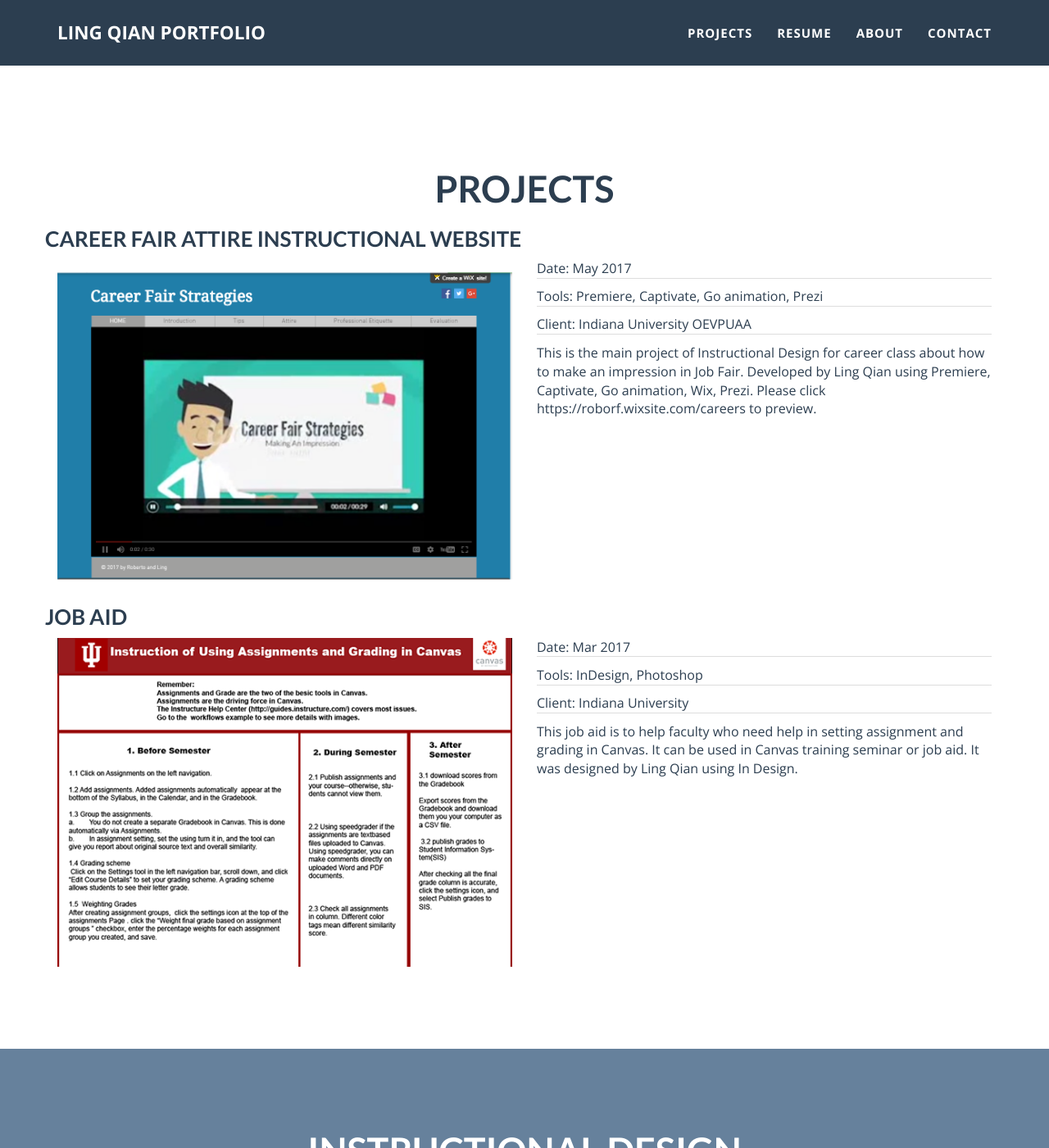
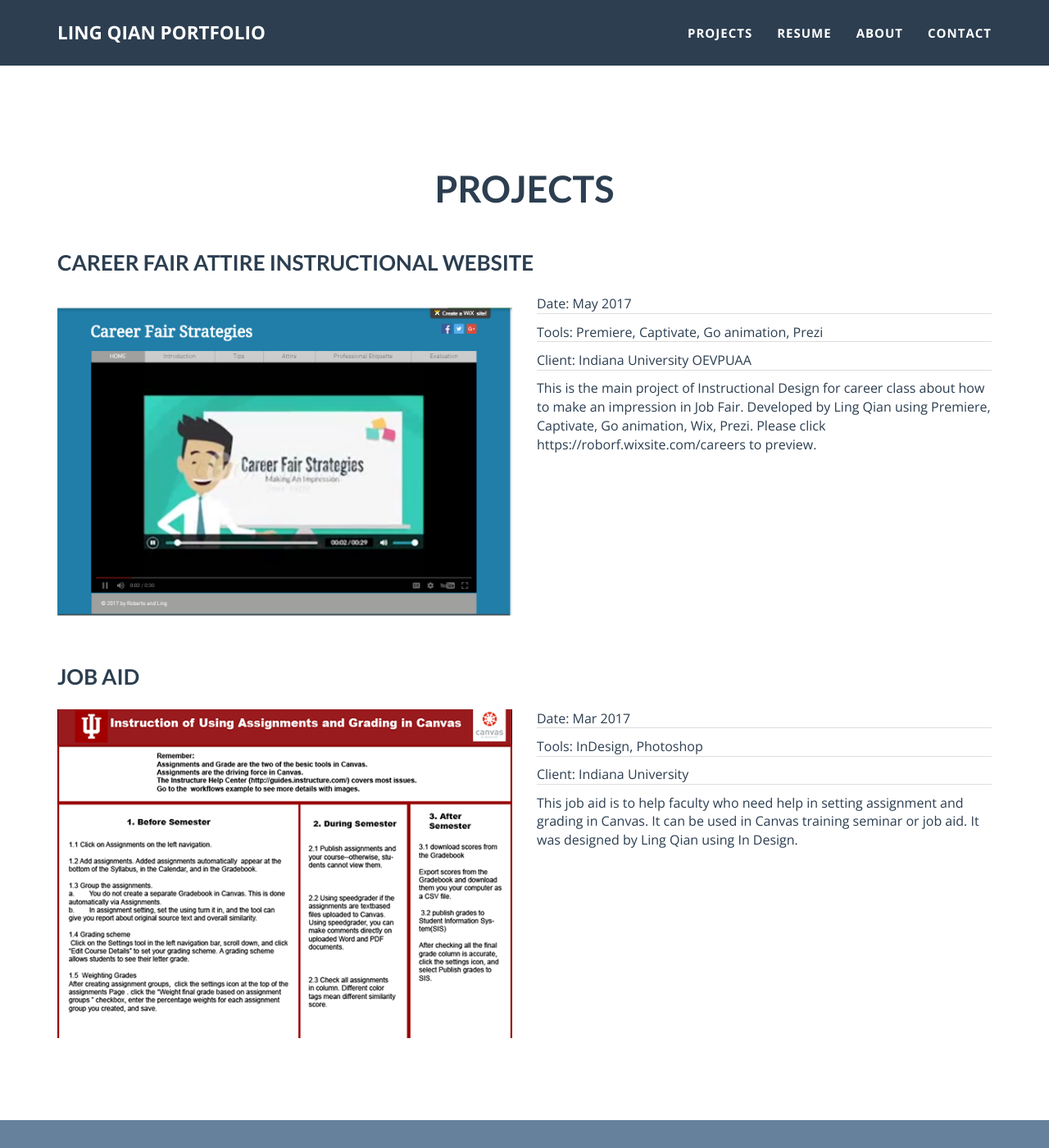
Before and after one commit to lingqiann/lingqiann.github.io, a Jekyll site: the page built from projects.html, in a window 1280 px wide and 1400 px high. Shown: the whole window at 82% size. Built offline with Jekyll 4.4.1, drawn with Linux system fonts in a browser that asks for light colours.

Commit message:
update site

```diff
--- a/_includes/css/main.css
+++ b/_includes/css/main.css
@@ -446,6 +446,12 @@
 }
 
 /* projects */
+
+.projects h3{
+    margin-top: 50px;
+    margin-bottom: 25px;
+}
+
 .project-caption p{
     font-size: medium;
 }
--- a/_includes/projects.html
+++ b/_includes/projects.html
@@ -7,7 +7,7 @@
     </div>
 </div>
 
-<section>
+<section class='projects'>
     <div class="container">
         <div class="row">
             <h2 class='text-center'>Projects</h2>
@@ -15,7 +15,9 @@
             {% for post in site.posts %}
                 {% if post.type == "project" %}
                     <div class="row">
-                        <h3>{{ post.name }}</h3>
+                        <div class='col-md-12'>
+                            <h3>{{ post.name }}</h3>
+                        </div>
                         <div class='col-md-6'>
                             <a href="/documents/{{ post.pdf }}" class="portfolio-link" target="_blank">
                                 <img src="/img/projects/{{ post.img }}" class="img-responsive" alt="{{ post.alt }}">
@@ -34,14 +36,16 @@
     </div>
 </section>
 
-<section>
+<section class='projects'>
     <div class="container">
         <div class="row">
             <h2 class='text-center'>Instructional Design</h2>
             {% for post in site.posts %}
                 {% if post.type == "instructional design" %}
                     <div class="row">
-                        <h3>{{ post.name }}</h3>
+                        <div class='col-md-12'>
+                            <h3>{{ post.name }}</h3>
+                        </div>
                         <div class='col-md-6'>
                             <a href="/documents/{{ post.pdf }}" class="portfolio-link" target="_blank">
                                 <img src="/img/projects/{{ post.img }}" class="img-responsive" alt="{{ post.alt }}">
@@ -60,14 +64,16 @@
     </div>
 </section>
 
-<section>
+<section class='projects'>
     <div class="container">
         <div class="row">
             <h2 class='text-center'>Graphic Design</h2>
             {% for post in site.posts %}
                 {% if post.type == "graphic design" %}
                     <div class="row">
-                        <h3>{{ post.name }}</h3>
+                        <div class='col-md-12'>
+                            <h3>{{ post.name }}</h3>
+                        </div>
                         <div class='col-md-6'>
                             <a href="/documents/{{ post.pdf }}" class="portfolio-link" target="_blank">
                                 <img src="/img/projects/{{ post.img }}" class="img-responsive" alt="{{ post.alt }}">
@@ -86,14 +92,16 @@
     </div>
 </section>
 
-<section>
+<section class='projects'>
     <div class="container">
         <div class="row">
             <h2 class='text-center'>Research</h2>
             {% for post in site.posts %}
                 {% if post.type == "research" %}
                     <div class="row">
-                        <h3>{{ post.name }}</h3>
+                        <div class='col-md-12'>
+                            <h3>{{ post.name }}</h3>
+                        </div>
                         <div class='col-md-6'>
                             <a href="/documents/{{ post.pdf }}" class="portfolio-link" target="_blank">
                                 <img src="/img/projects/{{ post.img }}" class="img-responsive" alt="{{ post.alt }}">
```
Also changed, not shown: _posts/2014-07-13-career-fair.markdown (renamed from _posts/2014-07-13-project-6.markdown), _posts/2014-07-14-esl.markdown (renamed from _posts/2014-07-14-project-5.markdown), _posts/2014-07-15-edge.markdown (renamed from _posts/2014-07-15-project-4.markdown), _posts/2014-07-16-needs-assessment.markdown (renamed from _posts/2014-07-16-project-3.markdown), _posts/2014-07-17-job-aid.markdown (renamed from _posts/2014-07-17-project-2.markdown), _posts/2014-07-18-ist-conference.markdown (renamed from _posts/2014-07-18-project-1.markdown), 13 other files.
